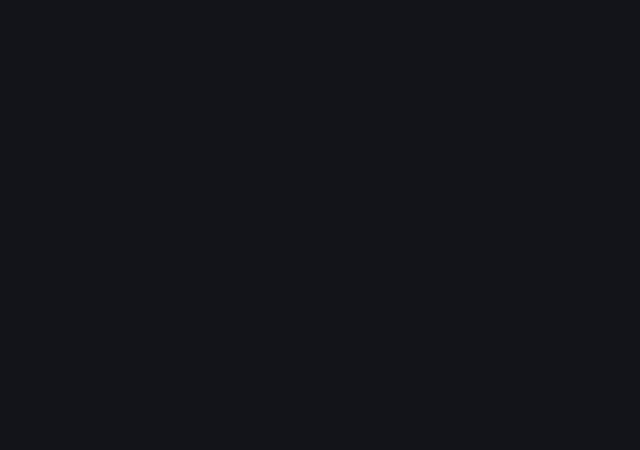
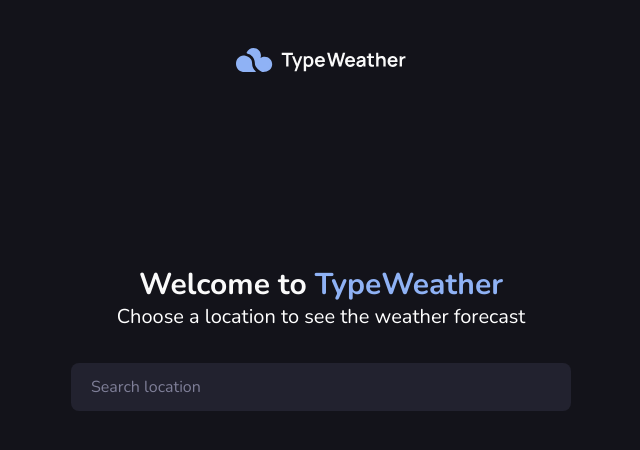
Before and after one commit to WilliamDavidson-02/type-weather, a React (Vite) app: page / in a window 1280 px wide. Shown: the top 450 px of the page, without its empty margins (319-959 px from the left). Built offline with nearby package versions, Linux system fonts and the light colour scheme.

Commit message:
react-router setup and search home page

```diff
--- a/index.html
+++ b/index.html
@@ -10,7 +10,7 @@
       href="https://fonts.googleapis.com/css2?family=Nunito:ital,wght@0,200;0,300;0,400;0,500;0,700;0,800;0,900;0,1000;1,200;1,300;1,400;1,500;1,600;1,700;1,800;1,900;1,1000&display=swap"
       rel="stylesheet"
     />
-    <title>Vite + React</title>
+    <title>Type Weather</title>
   </head>
   <body>
     <div id="root"></div>
--- a/package.json
+++ b/package.json
@@ -11,7 +11,8 @@
   },
   "dependencies": {
     "react": "^18.2.0",
-    "react-dom": "^18.2.0"
+    "react-dom": "^18.2.0",
+    "react-router-dom": "^6.16.0"
   },
   "devDependencies": {
     "@types/react": "^18.2.15",
--- a/src/App.jsx
+++ b/src/App.jsx
@@ -1,7 +1,20 @@
 import React from "react";
+import { createBrowserRouter, RouterProvider } from "react-router-dom";
+import SearchPage from "./components/search/SearchPage";
+
+const router = createBrowserRouter([
+  {
+    path: "/",
+    element: <SearchPage />,
+  },
+]);
 
 function App() {
-  return <div className="bg-gray-900 h-screen w-screen"></div>;
+  return (
+    <div className="bg-gray-900 h-screen w-screen text-white">
+      <RouterProvider router={router} />
+    </div>
+  );
 }
 
 export default App;
--- /dev/null
+++ b/src/components/search/SearchPage.jsx
@@ -0,0 +1,24 @@
+import React from "react";
+import LogoLg from "../shared/LogoLg";
+import SearchContainer from "../shared/SearchContainer";
+
+export default function SearchPage() {
+  return (
+    <main className="w-full h-full grid grid-rows-3">
+      <div className="w-full flex justify-center items-start pt-12">
+        <LogoLg width={"w-1/2"} />
+      </div>
+      <div className="w-[90%] mx-auto row-span-2 flex flex-col items-center gap-8">
+        <div className="flex flex-col">
+          <h1 className="m-0 text-gray-100 text-center text-xl md:text-3xl font-bold leading-7">
+            Welcome to <span className="text-blue-light">TypeWeather</span>
+          </h1>
+          <p className="text-sm md:text-xl text-center leading-5">
+            Choose a location to see the weather forecast
+          </p>
+        </div>
+        <SearchContainer />
+      </div>
+    </main>
+  );
+}
--- /dev/null
+++ b/src/components/shared/LogoLg.jsx
@@ -0,0 +1,13 @@
+import React from "react";
+
+export default function LogoLg(props) {
+  const { width } = props;
+
+  return (
+    <img
+      className={`${width} max-w-[170px]`}
+      src="../../../public/weather-logo-lg.svg"
+      alt="type-weather"
+    />
+  );
+}
--- /dev/null
+++ b/src/components/shared/SearchContainer.jsx
@@ -0,0 +1,22 @@
+import { useState } from "react";
+
+export default function SearchContainer() {
+  const [weatherSearch, setWeatherSearch] = useState("");
+
+  function handleWeatherSubmit(ev) {
+    ev.preventDefault();
+    console.log({ weatherSearch });
+  }
+
+  return (
+    <form className="w-full flex justify-center" onSubmit={handleWeatherSubmit}>
+      <input
+        className="bg-gray-600 text-gray-400 px-5 py-3 rounded-lg outline-none w-full max-w-[500px]"
+        value={weatherSearch}
+        onChange={(ev) => setWeatherSearch(ev.target.value)}
+        type="text"
+        placeholder="Search location"
+      />
+    </form>
+  );
+}
```
Also changed, not shown: public/weather-logo-lg.svg (added), 1 other file (tests, documents, lock files or other folders).
